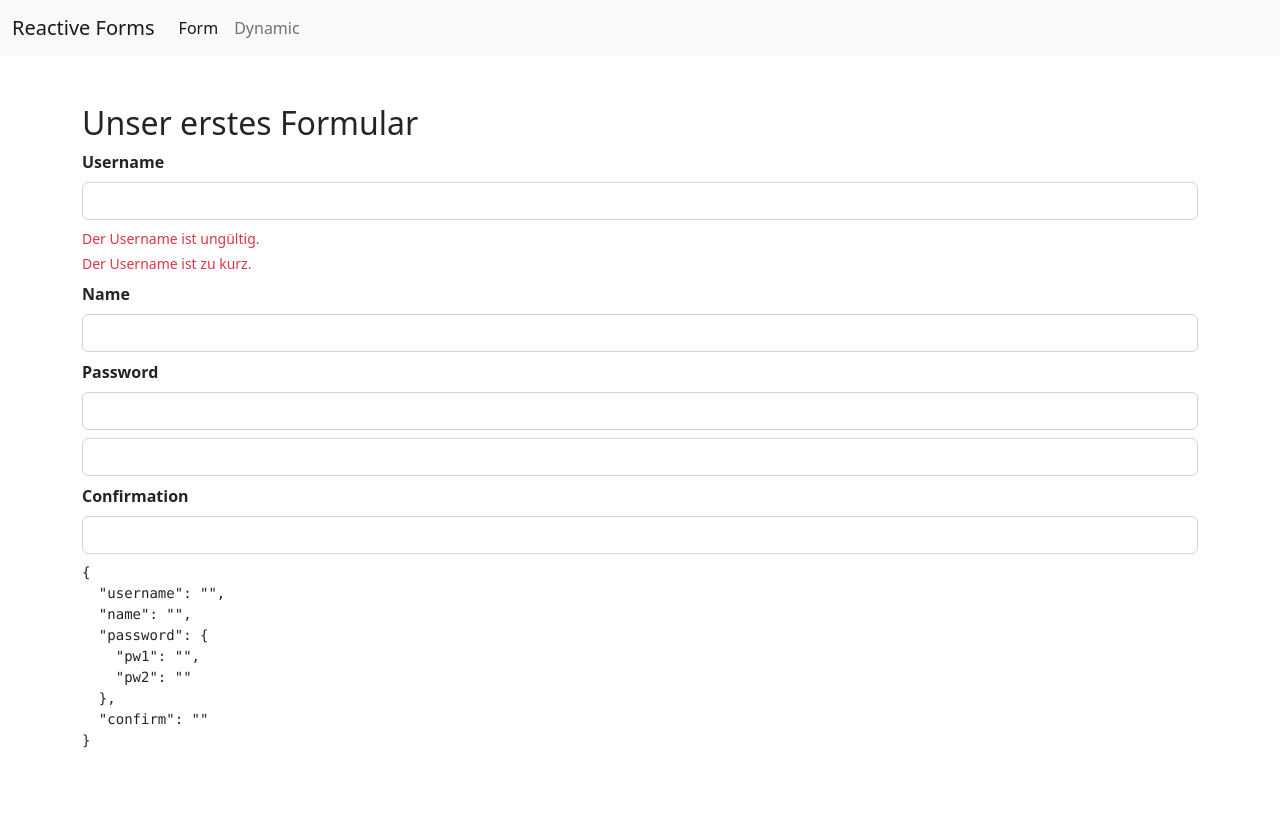
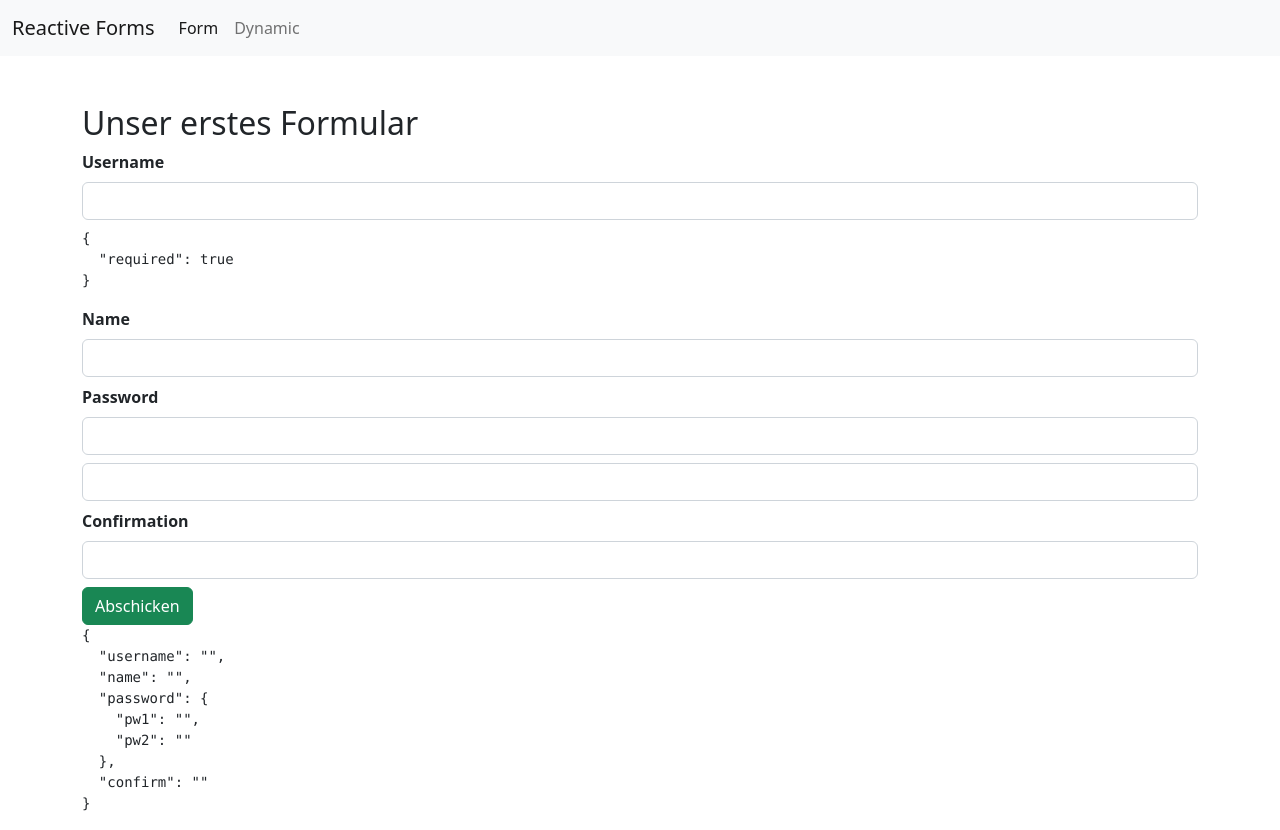
Before and after one commit to lflfm/2022-10-angular-forms-duesseldorf, an Angular app: page /form in a window 1280 px wide. Before the commit the page ends 800 px from the top, so only its background shows below. Built offline with nearby package versions, Linux system fonts and the light colour scheme; what @ngx-formly/bootstrap, @ngx-formly/core would draw is missing.

Commit message:
Fehlermeldungen und Abschicken

```diff
--- a/src/app/form/form.component.html
+++ b/src/app/form/form.component.html
@@ -1,11 +1,17 @@
 <h2>Unser erstes Formular</h2>
 
-<form [formGroup]="userForm">
+<form [formGroup]="userForm" (ngSubmit)="submitForm()">
   <div class="group">
     <label for="usernameInput">Username</label>
     <input type="text" id="usernameInput" formControlName="username">
-    <div class="feedback-error">Der Username ist ungültig.</div>
-    <div class="feedback-error">Der Username ist zu kurz.</div>
+    <div class="feedback-error" *ngIf="isInvalid('username')">Der Username ist ungültig.</div>
+    <div class="feedback-error" *ngIf="hasError('username', 'minlength')">Der Username ist zu kurz.</div>
+    <div class="feedback-error" *ngIf="hasError('username', 'maxlength')">Der Username ist zu lang.</div>
+    <div class="feedback-error" *ngIf="hasError('username', 'required')">Der Username muss angegeben werden.</div>
+
+    <!--<app-form-errors controlName="username" [messages]="{ minlength: 'ZU KURZ' }"></app-form-errors>-->
+
+    <pre>{{ userForm.get('username')?.errors | json }}</pre>
   </div>
 
   <div class="group">
@@ -23,6 +29,10 @@
     <label>Confirmation</label>
     <input type="text" formControlName="confirm">
   </div>
+
+  <!-- Button deaktivieren: [disabled]="userForm.invalid" -->
+  <button class="btn btn-success" type="submit">Abschicken</button>
+
 </form>
 
 <pre>{{ userForm.value | json }}</pre>
--- a/src/app/form/form.component.scss
+++ b/src/app/form/form.component.scss
@@ -2,3 +2,12 @@ input.ng-touched.ng-invalid {
   border: 2px solid red;
   color: red;
 }
+
+input.ng-touched.ng-valid {
+  color: green;
+}
+
+button[type=submit][disabled] {
+  pointer-events: auto;
+  cursor: not-allowed;
+}
--- a/src/app/form/form.component.ts
+++ b/src/app/form/form.component.ts
@@ -33,4 +33,32 @@ export class FormComponent {
   });
 
   constructor(private av: AsyncValidatorService) {}
+
+  isInvalid(controlName: string): boolean {
+    const control = this.userForm.get(controlName);
+    // return (control?.invalid && control?.touched) ?? false;
+    // return control ? (control.invalid && control.touched) : false;
+    return !!control && control.invalid && control.touched;
+  }
+
+  hasError(controlName: string, errorCode: string): boolean {
+    // "Hat ein bestimmtes Control einen bestimmten Error?"
+    const control = this.userForm.get(controlName);
+    return !!control && control.hasError(errorCode) && control.touched; // (control.touched || control.dirty);
+  }
+
+
+  submitForm() {
+    if (this.userForm.invalid) {
+      this.userForm.markAllAsTouched();
+      return;
+    }
+
+    // optionale Idee:
+    // this.formDisabled = true;
+    // im Template: [disabled]="formDisabled"
+
+    const formValue = this.userForm.getRawValue();
+    console.log('SUBMIT', formValue);
+  }
 }
```
